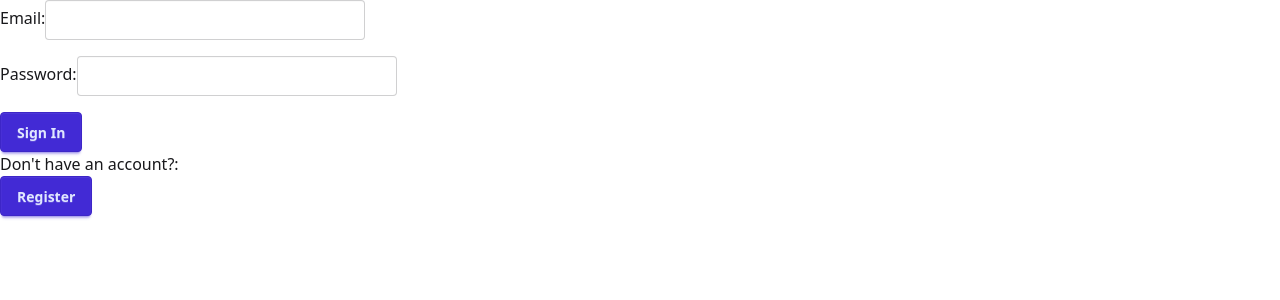
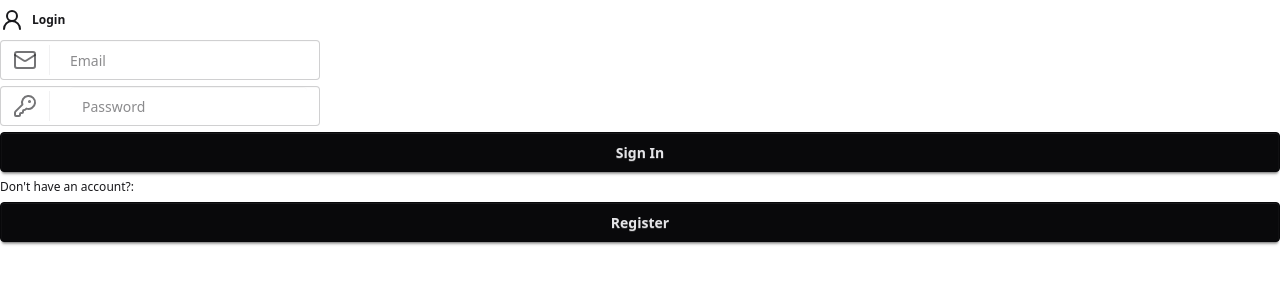
Before and after one commit to Spark8961/chat-app, a React (Vite) app in the folder frontend/: page / in a window 1280 px wide. Shown: the top 300 px of the page. Built offline with nearby package versions, Linux system fonts and the light colour scheme.

Commit message:
WIP: Login CSS

```diff
--- a/frontend/package.json
+++ b/frontend/package.json
@@ -14,6 +14,7 @@
         "@tanstack/react-query": "^5.90.5",
         "axios": "^1.12.2",
         "daisyui": "^5.3.7",
+        "lucide-react": "^0.546.0",
         "react": "^19.2.0",
         "react-dom": "^19.2.0",
         "react-router-dom": "^7.9.4",
--- a/frontend/src/components/home/LoginForm.tsx
+++ b/frontend/src/components/home/LoginForm.tsx
@@ -4,6 +4,7 @@ import { useNavigate } from "react-router-dom";
 import axios from "axios";
 import { AuthContext } from "../../context/AuthContext";
 import { FormProps } from "./types.js";
+import { KeyRound, Mail, UserRound } from "lucide-react";
 
 const SigninForm = ({ switchForm }: FormProps) => {
     const [email, setEmail] = useState("");
@@ -34,26 +35,35 @@ const SigninForm = ({ switchForm }: FormProps) => {
     return (
         <div className="container">
             <form className="flex flex-col gap-4" onSubmit={handleSubmit}>
-                <div>
-                    <label htmlFor="email">Email:</label>
-                    <input className="input" type="email" name="email" id="email" value={email} onChange={(e) => setEmail(e.target.value)} />
-                </div>
-                <div>
-                    <label htmlFor="password">Password:</label>
-                    <input className="input" type="password" name="password" id="password" value={password} onChange={(e) => setPassword(e.target.value)} />
-                </div>
-                <div>
-                    <button className="btn btn-primary self-start" type="submit">
+                <fieldset className="fieldset">
+                    <legend className="fieldset-legend">
+                        <UserRound />
+                        Login
+                    </legend>
+                    <label htmlFor="email" className="floating-label">
+                        <span>Email</span>
+                        <label htmlFor="email" className="input focus:outline-none">
+                            <span className="label">
+                                <Mail />
+                            </span>
+                            <input type="email" name="email" id="email" placeholder="Email" value={email} onChange={(e) => setEmail(e.target.value)} />
+                        </label>
+                    </label>
+                    <label htmlFor="password" className="input">
+                        <span className="label">
+                            <KeyRound />
+                        </span>
+                        <input className="input" type="password" name="password" id="password" placeholder="Password" value={password} onChange={(e) => setPassword(e.target.value)} />
+                    </label>
+                    <button className="btn btn-neutral self-start" type="submit">
                         Sign In
                     </button>
-                </div>
+                    <p>Don't have an account?:</p>
+                    <button className="btn btn-neutral" onClick={switchForm}>
+                        Register
+                    </button>
+                </fieldset>
             </form>
-            <div>
-                <p>Don't have an account?:</p>
-                <button className="btn btn-primary" onClick={switchForm}>
-                    Register
-                </button>
-            </div>
         </div>
     );
 };
--- a/frontend/vite.config.ts
+++ b/frontend/vite.config.ts
@@ -1,7 +1,8 @@
 import { defineConfig } from "vite";
 import react from "@vitejs/plugin-react";
 import removeConsole from "vite-plugin-remove-console";
+import tailwindcss from "@tailwindcss/vite";
 
 export default defineConfig({
-    plugins: [react(), removeConsole()],
+    plugins: [react(), removeConsole(), tailwindcss()],
 });
--- a/package.json
+++ b/package.json
@@ -1,7 +1,7 @@
 {
     "scripts": {
-        "dev:backend": "npm run dev --prefix backend",
-        "dev:frontend": "npm run dev --prefix frontend",
+        "dev:backend": "npm --prefix backend run dev",
+        "dev:frontend": "npm --prefix frontend run dev",
         "dev": "npm-run-all --parallel dev:backend dev:frontend"
     },
     "devDependencies": {
```
Also changed, not shown: 1 other file (tests, documents, lock files or other folders).
